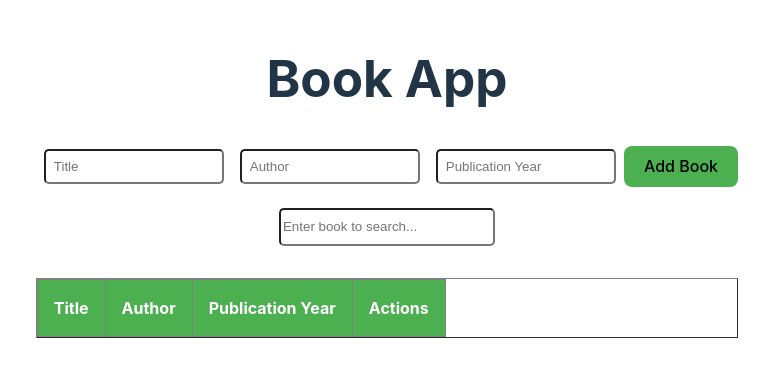
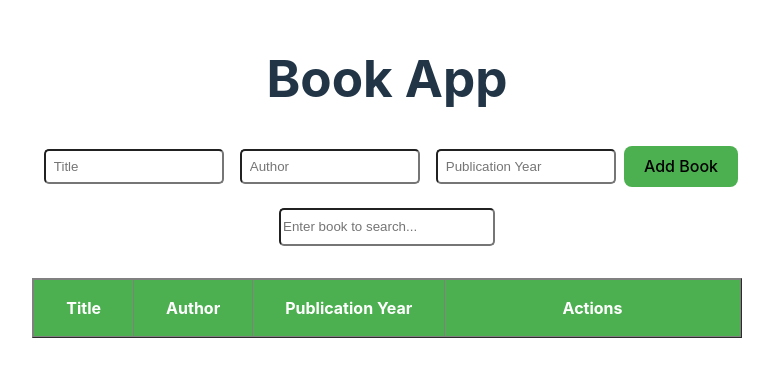
Before and after one commit to Andrea-tailas/Book-store-app, a React (Vite) app: page / in a window 1280 px wide. Shown: the part 223-600 px from the top of the page, without its empty margins (253-1026 px from the left). Built offline with nearby package versions, Linux system fonts and the light colour scheme.

Commit message:
added action id in books table

```diff
--- a/src/App.css
+++ b/src/App.css
@@ -43,13 +43,19 @@ form .add{
   border-collapse: collapse;
   display: flex;
   flex-direction: column;
-  gap: 1rem;
+  justify-content: space-between;
+    gap: 1rem;
   margin: 0 auto;
 /* padding: 1rem; */
+
 }
 .booklist table td, th{
-  padding: 1rem;
-  width: 100;
+  padding:1rem 2rem;
+  /* width: 100%; */
+
+}
+#actions{
+  width: 14.4rem;
 }
 .booklist table th{
   background-color: #4CAF50;
--- a/src/components/bookList.tsx
+++ b/src/components/bookList.tsx
@@ -45,13 +45,13 @@ const handleSaveEdit = (id:number) => {
 
   return (
     <div className="booklist">
-    <table border={1} cellPadding={10}>
+    <table border={1} >
         <tbody>
         <tr>
             <th>Title</th>
             <th>Author</th>
             <th>Publication Year</th>
-            <th>Actions</th>
+            <th id="actions" >Actions</th>
           </tr>
           {books && books.map((book) => (
             <tr key={book.id}>
```
